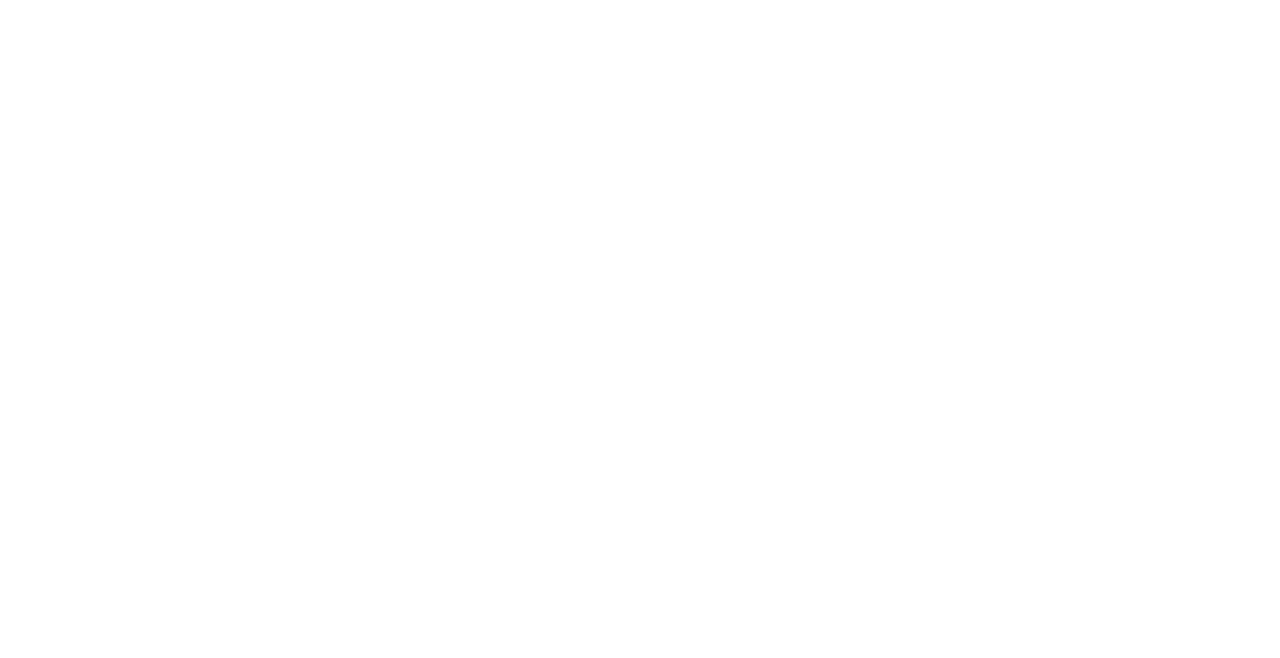
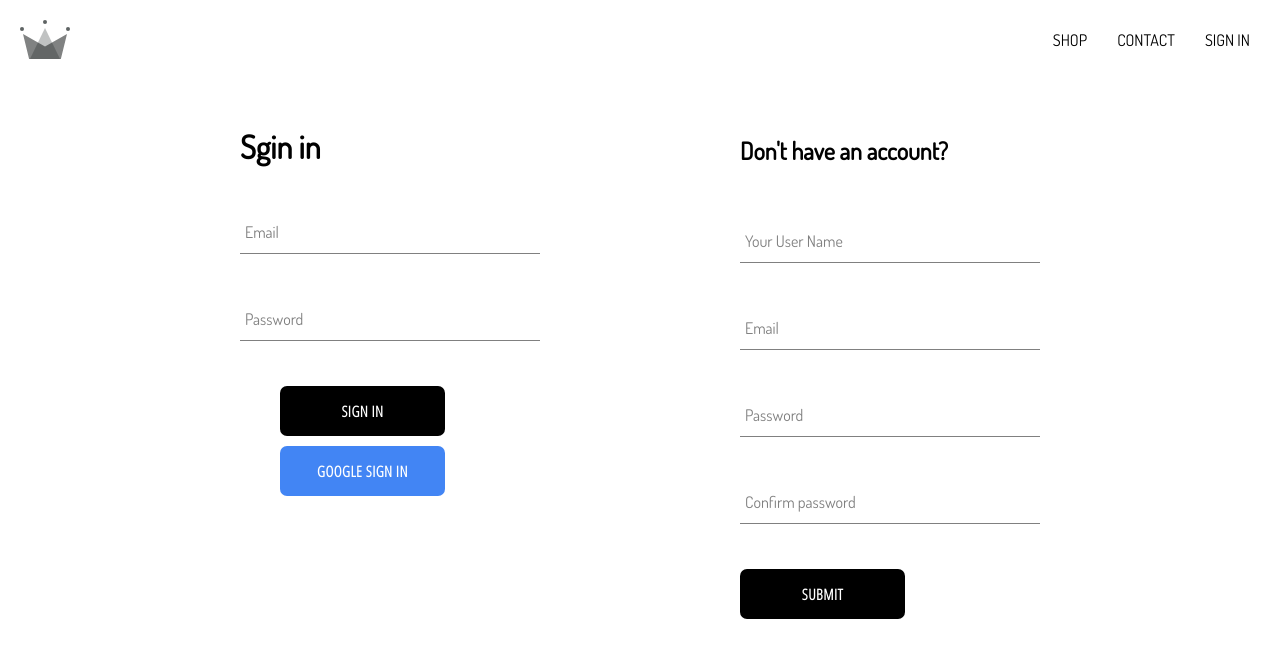
Before and after one commit to guodominic/best-fit, a React (Create React App) app: page /auth in a window 1280 px wide. Before the commit this address had no page. Shown: the top 658 px of the page. Built offline with nearby package versions, Linux system fonts and the light colour scheme.

Commit message:
finish authentication component for sign in and sign up

```diff
--- a/src/App.js
+++ b/src/App.js
@@ -1,7 +1,7 @@
 import { Routes, Route } from 'react-router-dom'
 import Home from './routes/home/home-component'
 import Navigation from './routes/navigation/navigation-component'
-import SignIn from './routes/sign-in/sign-in-component'
+import Authentication from './routes/authentication/authentication-component'
 
 const App = () => {
 
@@ -13,7 +13,7 @@
       <Route path='/' element={<Navigation />} >
         <Route index element={<Home />} />
         <Route path='shop' element={<Shop />} />
-        <Route path='sign-in' element={<SignIn />} />
+        <Route path='auth' element={<Authentication />} />
       </Route>
     </Routes>
   )
--- a/src/components/form-input/form-input-component.jsx
+++ b/src/components/form-input/form-input-component.jsx
@@ -1,7 +1,6 @@
 import './form-input-style.scss'
 
 const FormInput = ({ inputOption }) => {
-
     return (
         <div className='group'>
             <input
--- /dev/null
+++ b/src/components/sign-in-form/sign-in-form.jsx
@@ -0,0 +1,103 @@
+import { useState } from 'react'
+import {
+    createUserDocFromAuth,
+    signInWithGooglePopup,
+    signInAuthUserWithEmailAndPassword,
+} from '../../utils/firebase/firebase.utils'
+//import { auth } from '../../utils/firebase/firebase.utils'
+import FormInput from '../form-input/form-input-component'
+import './sign-in-style.scss'
+import Button from '../button/button.component'
+
+const SignIn = () => {
+
+    const defaultFormField = {
+        email: '',
+        password: '',
+    }
+
+    const [formField, setFormField] = useState(defaultFormField)
+
+    const resetFormField = () => {
+        setFormField(defaultFormField)
+    }
+
+    const handleChange = (event) => {
+        const { name, value } = event.target;
+        setFormField({ ...formField, [name]: value });  //it's an object inside ({  })
+    }
+
+    const handleSubmit = async (event) => {
+        event.preventDefault();
+        try {
+            const response = await signInAuthUserWithEmailAndPassword(email, password)
+            console.log(response)
+
+            resetFormField();
+        }
+        catch (error) {
+            switch (error.code) {
+                case 'auth/wrong-password':
+                    alert('incorrect password/email combination')
+                    break;
+                case 'auth/user-not-found':
+                    alert('no user found')
+                    break;
+                default:
+                    console.log('hmm.. something wrong when creating new account', error)
+            }
+            resetFormField();
+        }
+    }
+    const { email, password } = formField;
+
+    const signInWithGoogleAcct = async () => {
+        const response = await signInWithGooglePopup();
+        console.log(response);
+        await createUserDocFromAuth(response.user)
+    }
+
+    const inputOptions = [
+
+        {
+            label: 'Email',
+            type: 'email',
+            name: 'email',
+            value: email,
+            onChange: handleChange
+        },
+        {
+            label: 'Password',
+            type: 'password',
+            name: 'password',
+            value: password,
+            onChange: handleChange
+        }
+    ]
+
+    return (
+        <div className='sign-in-container'>
+            <form onSubmit={handleSubmit}>
+                <h1>Sgin in</h1>
+                {inputOptions.map(inputOption => (
+                    <FormInput key={inputOption.label} inputOption={inputOption} />
+                ))}
+                <div className='buttons-container'>
+                    <Button
+                        type='submit'
+                        style={{ marginBottom: '10px' }}
+                    >Sign in
+                    </Button>
+                    <Button
+                        type='button'
+                        buttonType='google'
+                        onClick={signInWithGoogleAcct}
+                    >Google Sign in
+                    </Button>
+                </div>
+            </form>
+        </div>
+    )
+}
+
+export default SignIn
--- /dev/null
+++ b/src/components/sign-in-form/sign-in-style.scss
@@ -0,0 +1,16 @@
+.sign-in-container{
+    display: flex;
+    flex-direction: column;
+    width: 300px;
+}
+
+h2{
+    margin: 10px 0;
+}
+
+.buttons-container{
+    display: flex;
+    flex-direction: column;
+    max-width: 100px;
+    margin: 40px;
+}
--- a/src/components/sign-up-form/sign-up-form.jsx
+++ b/src/components/sign-up-form/sign-up-form.jsx
@@ -37,7 +37,6 @@
             return;
         }
         try {
-            console.log(formField)
             const { user } = await createAuthUserWithEmailAndPassword(email, password)
             //console.log(response.user)
             await createUserDocFromAuth(user, { userName })
@@ -49,9 +48,10 @@
             } else {
                 console.log('hmm.. something wrong when creating new account', error)
             }
+            resetFormField();
         }
     }
-    const { userName, email, password, confirmPassWord } = formField;
+    const { userName, email, password, confirmPassword } = formField;
 
     const inputOptions = [
         {
@@ -79,7 +79,7 @@
             label: 'Confirm password',
             type: 'password',
             name: 'confirmPassword',
-            value: confirmPassWord,
+            value: confirmPassword,
             onChange: handleChange
         }
     ]
@@ -88,7 +88,6 @@
     return (
         <div className='sign-up-container'>
             <h2>Don't have an account?</h2>
-            <span>Sign up with your email and password</span>
             <form onSubmit={handleSubmit} className='signUpForm'>
                 {inputOptions.map(inputOption => (
                     <FormInput key={inputOption.label} inputOption={inputOption} />
--- a/src/components/sign-up-form/sign-up-style.scss
+++ b/src/components/sign-up-form/sign-up-style.scss
@@ -1,10 +1,8 @@
 .sign-up-container{
     display: flex;
     flex-direction: column;
-    width: 380px;
-
+    width: 300px;
 }
-
 h2{
-    margin: 10px 0;
+    padding-top: 20px;
 }
--- a/src/routes/sign-in/sign-in-component.jsx
+++ b/src/routes/authentication/authentication-component.jsx
@@ -1,15 +1,11 @@
-import {
-    //auth,
-    signInWithGooglePopup,
-    createUserDocFromAuth,
-    signInWithGoogleRedirect,
-} from '../../utils/firebase/firebase.utils'
 //below import is for redirect auth
 /* import { useEffect } from 'react';
 import { getRedirectResult } from 'firebase/auth'; */
 import SignUp from '../../components/sign-up-form/sign-up-form';
+import SignIn from '../../components/sign-in-form/sign-in-form';
+import './authentication.scss'
 
-const SignIn = () => {
+const Authentication = () => {
 
     //redirect is more userfriendly for mobile app
     /*     useEffect(async () => {
@@ -20,24 +16,16 @@
             }
         }, []) */
 
-    const logGoogleUser = async () => {
-        const response = await signInWithGooglePopup();
-        //console.log(response);
-        const userDocRef = await createUserDocFromAuth(response.user)
-    }
 
     return (
-        <div>
-            <h1>Sgin in</h1>
-            <button onClick={logGoogleUser}>
-                Sign in with Google Popup
-            </button>
-            <button onClick={signInWithGoogleRedirect}>
+        <div className='authentication-container'>
+            <SignIn />
+            {/* <button onClick={signInWithGoogleRedirect}>
                 Sign in with Google Redirect
-            </button>
+            </button> */}
             <SignUp />
         </div>
     )
 }
 
-export default SignIn
+export default Authentication
--- /dev/null
+++ b/src/routes/authentication/authentication.scss
@@ -0,0 +1,7 @@
+.authentication-container{
+    display: flex;
+    min-width: 500px;
+    max-width: 800px;
+    justify-content: space-between;
+    margin: 30px auto;
+}
--- a/src/routes/navigation/navigation-component.jsx
+++ b/src/routes/navigation/navigation-component.jsx
@@ -17,7 +17,7 @@
                     <Link className='nav-link' to='/contact'>
                         CONTACT
                     </Link>
-                    <Link className='nav-link' to='/sign-in'>
+                    <Link className='nav-link' to='/auth'>
                         SIGN IN
                     </Link>
                 </div>
--- a/src/utils/firebase/firebase.utils.js
+++ b/src/utils/firebase/firebase.utils.js
@@ -6,7 +6,7 @@
     GoogleAuthProvider,
     //FacebookAuthProvider
     createUserWithEmailAndPassword,
-    getAdditionalUserInfo,
+    signInWithEmailAndPassword,
 } from 'firebase/auth'
 
 import {
@@ -71,3 +71,7 @@
     if (!email || !password) return;
     return await createUserWithEmailAndPassword(auth, email, password)
 }
+export const signInAuthUserWithEmailAndPassword = async (email, password) => {
+    if (!email || !password) return;
+    return await signInWithEmailAndPassword(auth, email, password)
+}
```
Also changed, not shown: src/components/button/button.component.jsx (+7 -2 lines).
